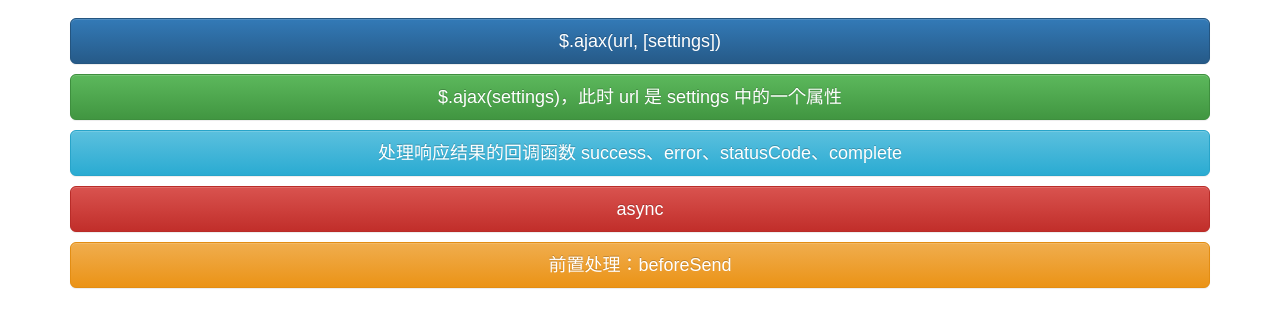
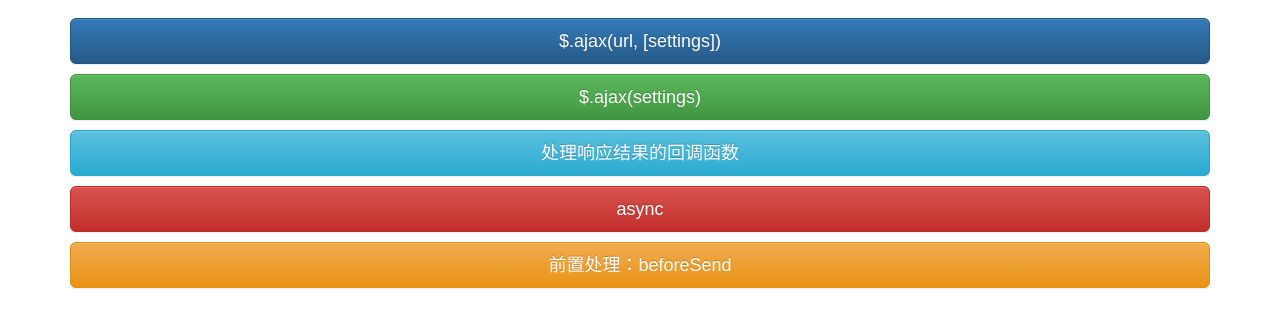
Before and after one commit to Jesse-Chiu/Ajax-in-action, a website: page public/html/ajax-jquery/index.html in a window 1280 px wide. Shown: the part 122-450 px from the top of the page. Drawn offline with Linux system fonts and the light colour scheme.

Commit message:
fix some bug

```diff
--- a/public/html/ajax-jquery/index.html
+++ b/public/html/ajax-jquery/index.html
@@ -3,6 +3,7 @@
 <head>
     <meta charset="utf-8">
     <title>Ajax</title>
+    <meta name="viewport" content="width=device-width, initial-scale=1, maximum-scale=1, user-scalable=no">
     <link rel="stylesheet" href="../../css/bootstrap.min.css">
     <link rel="stylesheet" href="../../css/bootstrap-theme.min.css">
     <link rel="stylesheet" href="../../css/main.css">
@@ -21,11 +22,11 @@
     </p>
 
     <p>
-        <button type="button" class="btn btn-success btn-lg btn-block" onclick="ajax_02()">$.ajax(settings)，此时 url 是 settings 中的一个属性</button>
+        <button type="button" class="btn btn-success btn-lg btn-block" onclick="ajax_02()">$.ajax(settings)</button>
     </p>
 
     <p>
-        <button type="button" class="btn btn-info btn-lg btn-block" onclick="ajax_03()">处理响应结果的回调函数 success、error、statusCode、complete</button>
+        <button type="button" class="btn btn-info btn-lg btn-block" onclick="ajax_03()">处理响应结果的回调函数</button>
     </p>
 
     <p>
```
Also changed, not shown: public/html/ajax-basic/basic.html (+1 -0 lines), public/html/ajax-basic/index.html (+1 -0 lines), public/html/ajax-basic/register.html (+1 -0 lines), public/html/ajax-basic/search-book.html (+1 -0 lines), public/html/ajax-cors/cors.html (+1 -0 lines), public/html/ajax-cors/cors_sub_domain.html (+1 -0 lines), public/html/ajax-cors/index.html (+1 -0 lines), public/html/ajax-cors/jsonp.html (+1 -0 lines), public/html/ajax-cors/jsonp2.html (+1 -0 lines), public/html/ajax-cors/subdomain.html (+1 -0 lines), public/html/ajax-upload/index.html (+10 -9 lines), public/index.html (+1 -0 lines), routes/index.js (+4 -24 lines).
